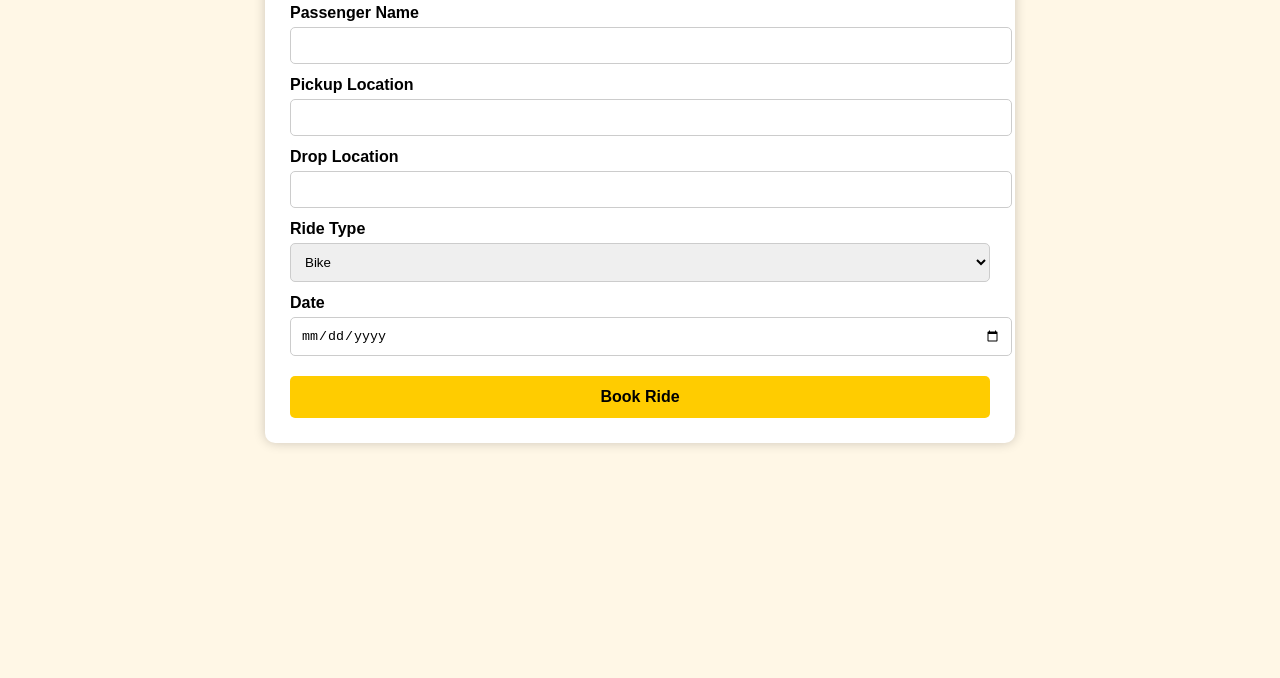
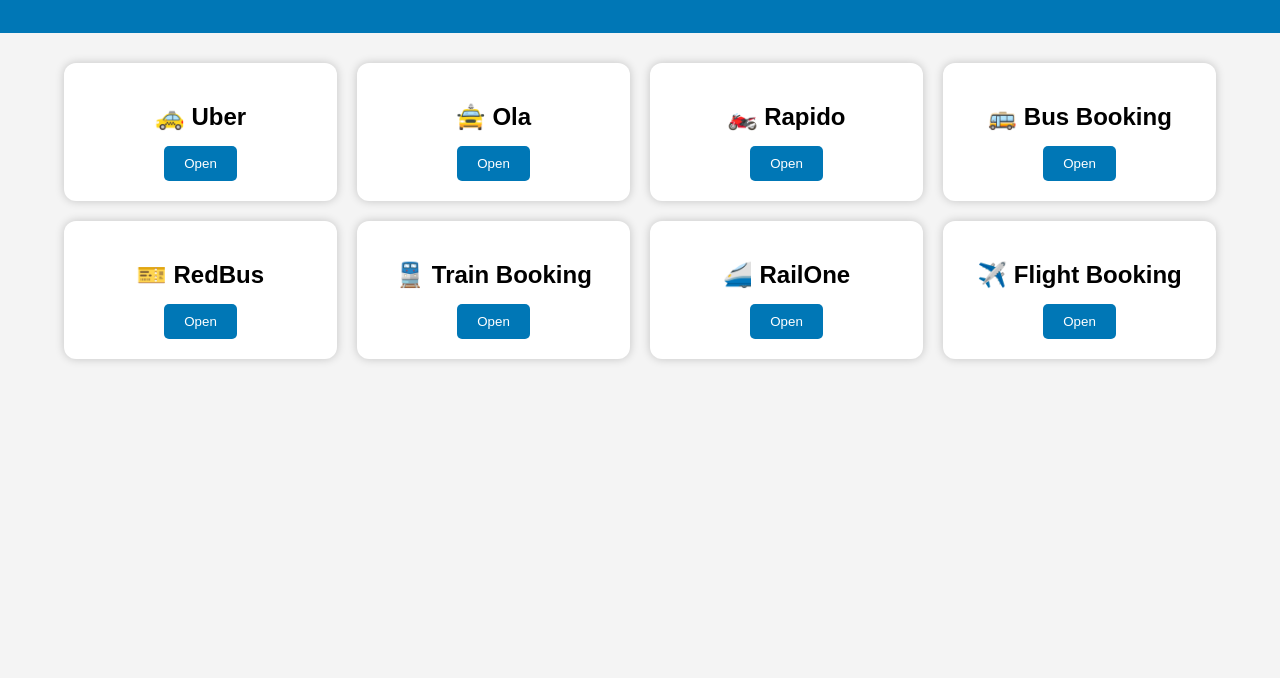
Before and after one commit to Jayarambehara/Myrepo, a plain HTML site: page src/main/webapp/index.html in a window 1280 px wide. Shown: the part 122-800 px from the top of the page. Drawn offline with Linux system fonts and the light colour scheme.

Commit message:
Update index.html

```diff
--- a/src/main/webapp/index.html
+++ b/src/main/webapp/index.html
@@ -1,123 +1,121 @@
 <!DOCTYPE html>
-<html>
+<html lang="en">
 <head>
-    <title>Rapido Bike Booking</title>
+<meta charset="UTF-8">
+<meta name="viewport" content="width=device-width, initial-scale=1.0">
+<title>Travel Booking Portal</title>
+
 <style>
-        body {
-            font-family: Arial, sans-serif;
-            background: #fff7e6;
-            margin: 0;
-            padding: 20px;
+body{
+    margin:0;
+    font-family:Arial,sans-serif;
+    background:#f4f4f4;
 }
 
-        .container {
-            max-width: 700px;
-            margin: auto;
-            background: white;
-            padding: 25px;
-            border-radius: 10px;
-            box-shadow: 0 0 12px rgba(0,0,0,0.2);
+.header{
+    background:#0077b6;
+    color:white;
+    text-align:center;
+    padding:20px;
 }
 
-        h1 {
-            text-align: center;
-            color: #ffcc00;
+.container{
+    width:90%;
+    margin:auto;
+    margin-top:30px;
 }
 
-        label {
-            font-weight: bold;
-            display: block;
-            margin-top: 12px;
+.cards{
+    display:grid;
+    grid-template-columns:repeat(auto-fit,minmax(220px,1fr));
+    gap:20px;
 }
 
-        input, select {
-            width: 100%;
-            padding: 10px;
-            margin-top: 5px;
-            border: 1px solid #ccc;
-            border-radius: 5px;
+.card{
+    background:white;
+    padding:20px;
+    border-radius:12px;
+    text-align:center;
+    box-shadow:0px 0px 10px rgba(0,0,0,0.2);
 }
 
-        button {
-            width: 100%;
-            padding: 12px;
-            margin-top: 20px;
-            background: #ffcc00;
-            color: black;
-            border: none;
-            font-size: 16px;
-            border-radius: 5px;
-            cursor: pointer;
-            font-weight: bold;
+.card h2{
+    margin-bottom:15px;
 }
 
-        button:hover {
-            background: #e6b800;
+.card a{
+    text-decoration:none;
 }
 
-        #result {
-            display: none;
-            margin-top: 20px;
-            padding: 15px;
-            background: #e8f5e9;
-            border-radius: 8px;
+.btn{
+    background:#0077b6;
+    color:white;
+    border:none;
+    padding:10px 20px;
+    border-radius:5px;
+    cursor:pointer;
+}
+
+.btn:hover{
+    background:#023e8a;
 }
 </style>
 </head>
+
 <body>
 
-<div class="container">
-    <h1>🏍️ Rapido Bike Booking</h1>
-
-    <label>Passenger Name</label>
-    <input type="text" id="name">
-
-    <label>Pickup Location</label>
-    <input type="text" id="pickup">
-
-    <label>Drop Location</label>
-    <input type="text" id="drop">
-
-    <label>Ride Type</label>
-    <select id="type">
-        <option>Bike</option>
-        <option>Bike Plus</option>
-        <option>Parcel Delivery</option>
-    </select>
-
-    <label>Date</label>
-    <input type="date" id="date">
-
-    <button onclick="bookRide()">Book Ride</button>
-
-    <div id="result"></div>
+<div class="header">
+    <h1>✈️ Travel Booking Portal</h1>
+    <p>Book Flights, Trains, Buses and Cabs</p>
 </div>
 
-<script>
-function bookRide() {
+<div class="container">
 
-    let name = document.getElementById("name").value;
-    let pickup = document.getElementById("pickup").value;
-    let drop = document.getElementById("drop").value;
-    let type = document.getElementById("type").value;
-    let date = document.getElementById("date").value;
+<div class="cards">
 
-    let rideId = "RPD" + Math.floor(Math.random() * 1000000);
-    let fare = Math.floor(Math.random() * 200) + 30;
+<div class="card">
+<h2>🚕 Uber</h2>
+<a href="uber.html"><button class="btn">Open</button></a>
+</div>
 
-    document.getElementById("result").style.display = "block";
-    document.getElementById("result").innerHTML = `
-        <h2>🏍️ Ride Confirmed</h2>
-        <p><b>Ride ID:</b> ${rideId}</p>
-        <p><b>Name:</b> ${name}</p>
-        <p><b>Pickup:</b> ${pickup}</p>
-        <p><b>Drop:</b> ${drop}</p>
-        <p><b>Ride Type:</b> ${type}</p>
-        <p><b>Date:</b> ${date}</p>
-        <p><b>Estimated Fare:</b> ₹${fare}</p>
-    `;
-}
-</script>
+<div class="card">
+<h2>🚖 Ola</h2>
+<a href="ola.html"><button class="btn">Open</button></a>
+</div>
+
+<div class="card">
+<h2>🏍️ Rapido</h2>
+<a href="rapido.html"><button class="btn">Open</button></a>
+</div>
+
+<div class="card">
+<h2>🚌 Bus Booking</h2>
+<a href="bus.html"><button class="btn">Open</button></a>
+</div>
+
+<div class="card">
+<h2>🎫 RedBus</h2>
+<a href="redbus.html"><button class="btn">Open</button></a>
+</div>
+
+<div class="card">
+<h2>🚆 Train Booking</h2>
+<a href="train.html"><button class="btn">Open</button></a>
+</div>
+
+<div class="card">
+<h2>🚄 RailOne</h2>
+<a href="railone.html"><button class="btn">Open</button></a>
+</div>
+
+<div class="card">
+<h2>✈️ Flight Booking</h2>
+<a href="flight.html"><button class="btn">Open</button></a>
+</div>
+
+</div>
+
+</div>
 
 </body>
 </html>
```
Lines whose indentation alone changed are shown as unchanged.
